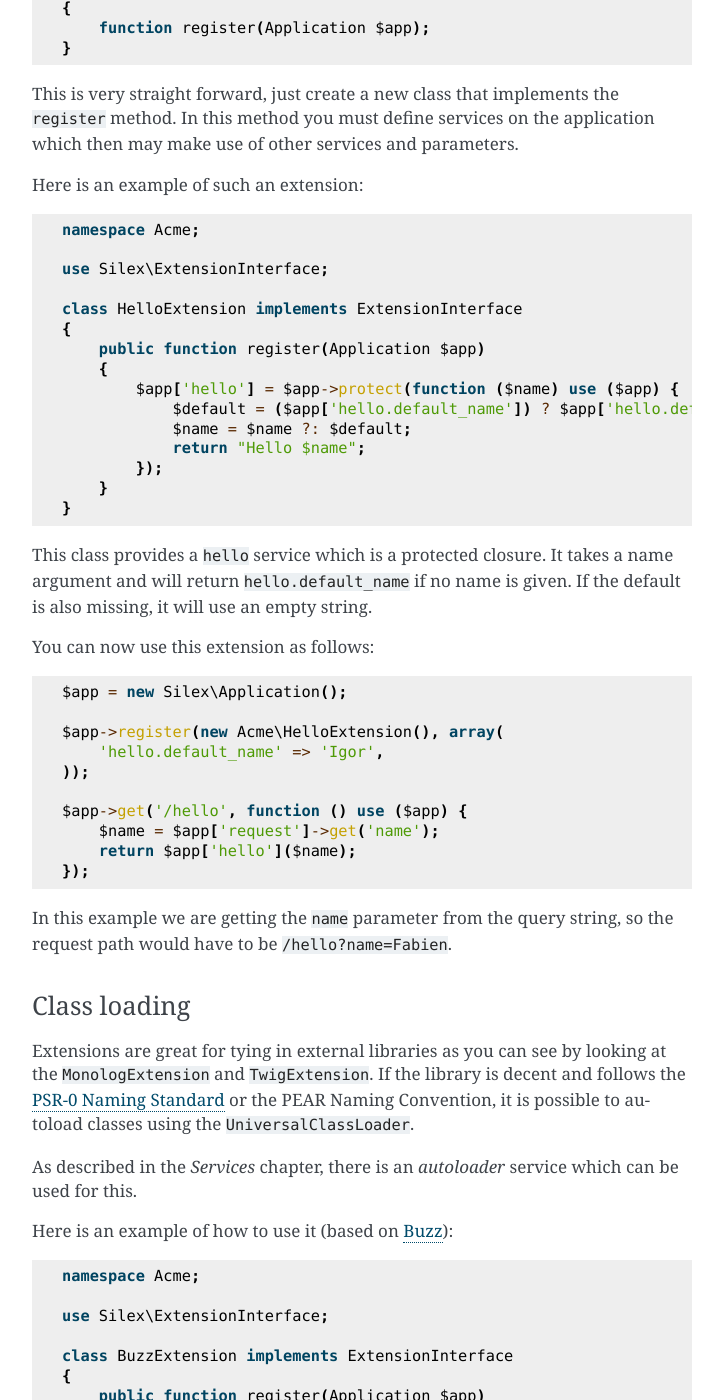
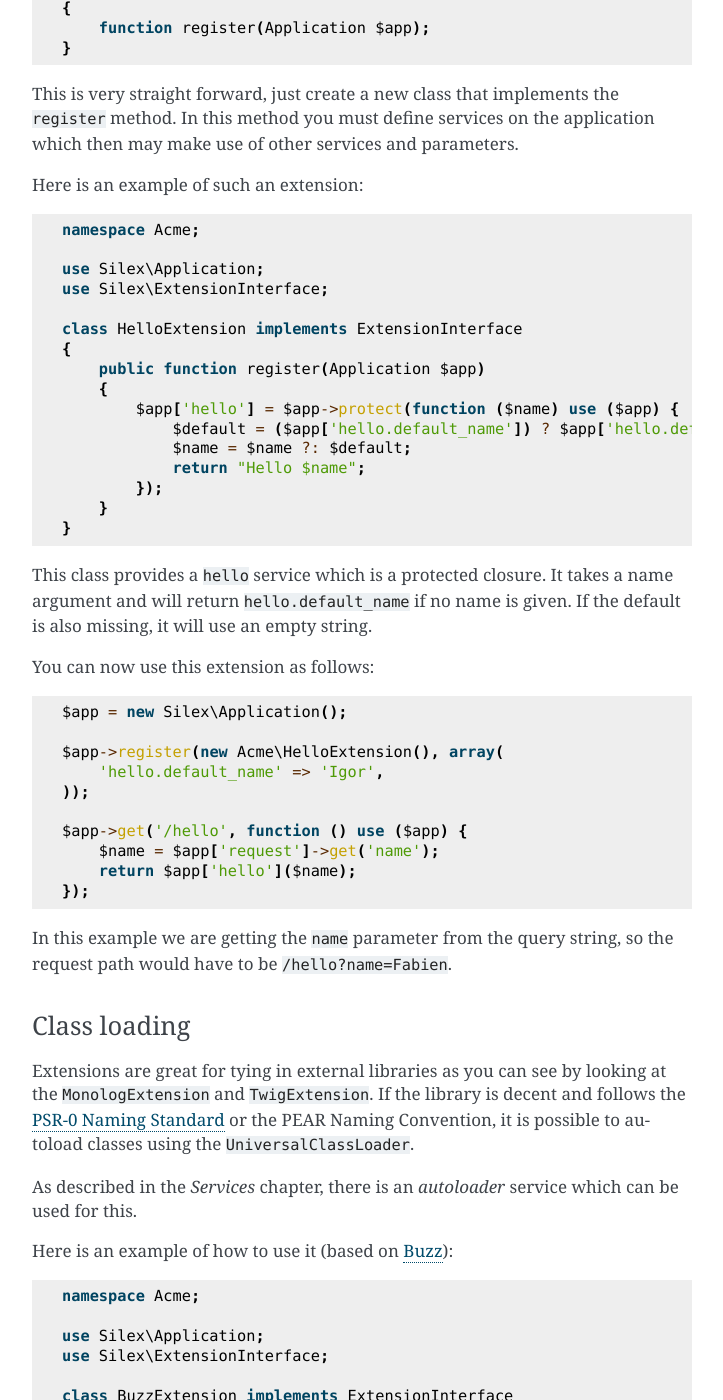
Before and after one commit to silexphp/Silex, a Sphinx documentation site: the page built from doc/extensions.rst, in a window 1280 px wide and 1400 px high, scrolled down 1486 px. Shown: the whole window, without its empty margins (388-1111 px from the left). Built offline with Sphinx 7.4.7, drawn with Linux system fonts in a browser that asks for light colours.

Commit message:
[docs] missing use statement in extension docs

```diff
--- a/doc/extensions.rst
+++ b/doc/extensions.rst
@@ -87,6 +87,7 @@ Here is an example of such an extension::
 
     namespace Acme;
 
+    use Silex\Application;
     use Silex\ExtensionInterface;
 
     class HelloExtension implements ExtensionInterface
@@ -139,6 +140,7 @@ Here is an example of how to use it (based on `Buzz <https://github.com/kriswall
 
     namespace Acme;
 
+    use Silex\Application;
     use Silex\ExtensionInterface;
 
     class BuzzExtension implements ExtensionInterface
```
